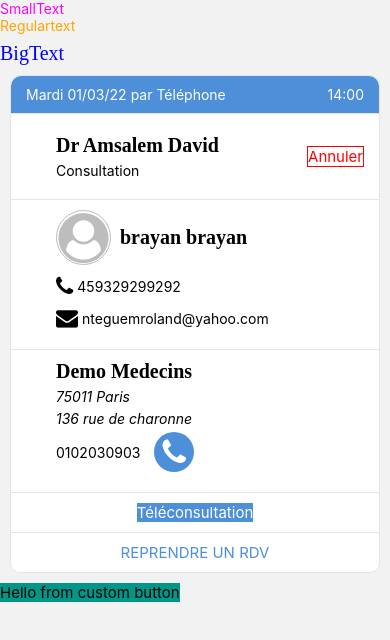
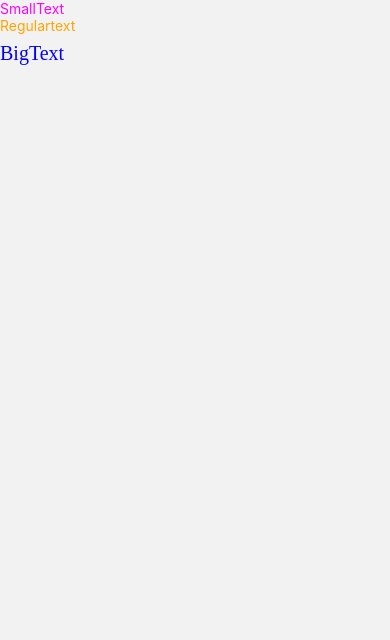
Before and after one commit to nteguem/logicRdv_reactnative, a React Native app: screen /Home in a window 390 px wide. Shown: the top 640 px of the page. Built offline with nearby package versions, Linux system fonts and the light colour scheme.

Commit message:
rdvdetails component

```diff
--- a/src/components/Motif.js
+++ /dev/null
@@ -1,58 +0,0 @@
-import React from 'react';
-import { View, Text, StyleSheet } from 'react-native';
-import { FontAwesomeIcon } from '@fortawesome/react-native-fontawesome';
-import { faEnvelope, faPhone, faUser } from '@fortawesome/free-solid-svg-icons';
-import { faCalendar, faClock } from '@fortawesome/free-regular-svg-icons';
-import Regulartext from './Texts/RegularText';
-import BigText from './Texts/BigText';
-import { colors } from './global/colors'
-import CustomAppButton from './global/CustomAppButton';
-
-const Motif = () => {
-    return (
-        <View style={styles.card}>
-            <View style={[styles.compartment, {flexDirection:'row'}]}>
-                <View style={[styles.circle, { flexDirection:'column', justifyContent:'flex-start', backgroundColor: 'green', marginTop: 10 }]} />
-                <View style={styles.compartmentContainer}>
-                    <BigText style={styles.appointmentType}>Consultation</BigText>
-                    <Regulartext style={styles.place}>Au cabinet</Regulartext>
-                </View>
-            </View>
-        </View>
-    );
-};
-
-const styles = StyleSheet.create({
-    card: {
-        backgroundColor: colors.white,
-        borderRadius: 10,
-        borderWidth: 1,
-        borderColor: colors.gray100,
-        margin: 10,
-    },
-    compartment: {
-        paddingVertical: 10,
-        paddingHorizontal: 5,
-    },
-    appointmentType: {
-        fontWeight: 'bold',
-        marginTop: 5,
-        color: colors.black,
-    },
-    place: {
-        color: colors.black,
-        marginTop: 5,
-    },
-    compartmentContainer: {
-        paddingLeft: 30,
-        paddingBottom: 10
-    },
-    circle: {
-        width: 20,
-        height: 20,
-        borderRadius: 10,
-        marginLeft: 15
-    },
-});
-
-export default Motif;
--- a/src/components/RDVDetails.js
+++ b/src/components/RDVDetails.js
@@ -5,26 +5,66 @@ import BigText from './Texts/BigText';
 import { colors } from './global/colors'
 import CustomAppButton from './global/CustomAppButton';
 import Icon from 'react-native-vector-icons/FontAwesome';
+import MaterialCommunityIcons from 'react-native-vector-icons/MaterialCommunityIcons';
 
-const RDVDetails = ({ isTeleconsultation }) => {
+const RDVDetails = (
+  {
+    date,
+    consultationMethod,
+    time,
+    doctor,
+    appointmentType,
+    patientName,
+    patientPhone,
+    patientEmail,
+    addressName,
+    addressLine1,
+    addressLine2,
+    addressPhone,
+    mode
+  }) => {
+
+  let buttonTitle;
+  switch (mode) {
+    case 'teleconsultation':
+      buttonTitle = 'Téléconsultation';
+      buttonBorderColor = colors.red;
+      buttonTextColor = colors.red;
+      firstCompartmentBackgroundColor = colors.blue;
+      break;
+    case 'prepaiementRdvTelephonique':
+      buttonTitle = 'Prépaiement Rdv Téléphonique';
+      buttonBorderColor = colors.red;
+      buttonTextColor = colors.red;
+      firstCompartmentBackgroundColor = colors.blue;
+      break;
+    case 'cancel':
+      buttonTitle = 'Annuler';
+      buttonBorderColor = 'transparent';
+      buttonTextColor = colors.gray100;
+      firstCompartmentBackgroundColor = colors.gray100;
+      break;
+    case 'rdvExist':
       return (
         <View style={styles.card}>
           <View style={[styles.compartment, styles.firstCompartment]}>
             <View style={styles.timeDetailsContainer}>
               <View style={styles.detailsContainer}>
-            <Regulartext style={styles.date}>Mardi 01/03/22</Regulartext>
-            <Regulartext style={styles.date}>par Téléphone</Regulartext>
+                <MaterialCommunityIcons name="calendar-blank" size={22} color={colors.white} marginRight={5} style={{ transform: [{ rotate: '-45deg' }] }} />
+                <Regulartext style={styles.date}>{date}</Regulartext>
+                <Regulartext style={styles.date}>{consultationMethod}</Regulartext>
               </View>
               <View style={styles.detailsContainer}>
-            <Regulartext style={styles.date}>14:00</Regulartext>
+                <MaterialCommunityIcons name="clock-outline" size={22} color={colors.white} marginRight={5} />
+                <Regulartext style={styles.date}>{time}</Regulartext>
               </View>
             </View>
           </View>
           <View style={styles.divider} />
           <View style={[styles.compartment, { flexDirection: 'row', alignItems: 'center', justifyContent: 'space-between', marginRight: 10 }]}>
             <View style={styles.compartmentContainer}>
-          <BigText style={styles.doctor}>Dr Amsalem David</BigText>
-          <Regulartext style={styles.appointmentType}>Consultation</Regulartext>
+              <BigText style={styles.doctor}>{doctor}</BigText>
+              <Regulartext style={styles.appointmentType}>{appointmentType}</Regulartext>
             </View>
             <View style={styles.button}>
               <CustomAppButton
@@ -34,7 +74,53 @@ const RDVDetails = ({ isTeleconsultation }) => {
                 borderWidth={1}
                 alignSelf='baseline'
                 borderColor={colors.red}
-            textColor= {colors.red}
+                textColor={colors.red}
+                paddingHorizontal={20}
+                paddingVertical={5}
+                borderRadius={2}
+              />
+            </View>
+          </View>
+        </View>
+      );
+      break;
+    default:
+      buttonTitle = 'Prépaiement Rdv Téléphonique';
+  }
+
+  return (
+    <View style={styles.card}>
+      <View style={[styles.compartment, styles.firstCompartment, { backgroundColor: firstCompartmentBackgroundColor }]}>
+        <View style={styles.timeDetailsContainer}>
+          <View style={styles.detailsContainer}>
+            <MaterialCommunityIcons name="calendar-blank" size={22} color={colors.white} marginRight={5} style={{ transform: [{ rotate: '-45deg' }] }} />
+            <Regulartext style={styles.date}>{date}</Regulartext>
+            <Regulartext style={styles.date}>{consultationMethod}</Regulartext>
+          </View>
+          <View style={styles.detailsContainer}>
+            <MaterialCommunityIcons name="clock-outline" size={22} color={colors.white} marginRight={5} />
+            <Regulartext style={styles.date}>{time}</Regulartext>
+          </View>
+        </View>
+      </View>
+      <View style={styles.divider} />
+      <View style={[styles.compartment, { flexDirection: 'row', alignItems: 'center', justifyContent: 'space-between', marginRight: 10 }]}>
+        <View style={styles.compartmentContainer}>
+          <BigText style={styles.doctor}>{doctor}</BigText>
+          <Regulartext style={styles.appointmentType}>{appointmentType}</Regulartext>
+        </View>
+        <View style={styles.button}>
+          <CustomAppButton
+            onPress={() => Alert.alert('Button pressed')}
+            title="Annuler"
+            bkgroundColor='transparent'
+            borderWidth={1}
+            alignSelf='baseline'
+            borderColor={buttonBorderColor}
+            textColor={buttonTextColor}
+            paddingHorizontal={20}
+            paddingVertical={5}
+            borderRadius={2}
           />
         </View>
       </View>
@@ -43,48 +129,51 @@ const RDVDetails = ({ isTeleconsultation }) => {
         <View style={styles.compartmentContainer}>
           <View style={[styles.detailsContainer, { marginBottom: 10 }]}>
             <View style={styles.circleUser}>
-              <Icon name="user-circle" size={50} color={colors.gray} />
+              <Icon name="user-circle" size={50} color={colors.gray100} />
             </View>
-            <BigText style={styles.patientName}>brayan brayan</BigText>
+            <BigText style={styles.patientName}>{patientName}</BigText>
           </View>
           <View style={[styles.detailsContainer, { marginBottom: 10 }]}>
             <Icon name="phone" size={22} color={colors.black} marginRight={5} />
-            <Regulartext style={styles.patientPhone}>459329299292</Regulartext>
+            <Regulartext style={styles.patientPhone}>{patientPhone}</Regulartext>
           </View>
           <View style={[styles.detailsContainer]}>
             <Icon name="envelope" size={22} color={colors.black} marginRight={5} />
-            <Regulartext style={styles.patientEmail}>nteguemroland@yahoo.com</Regulartext>
+            <Regulartext style={styles.patientEmail}>{patientEmail}</Regulartext>
           </View>
         </View>
       </View>
       <View style={styles.divider} />
       <View style={styles.compartment}>
         <View style={styles.compartmentContainer}>
-          <BigText style={[styles.address, { fontWeight: 'bold', marginBottom: 5 }]} >Demo Medecins</BigText>
-          <Regulartext style={[styles.address, { fontStyle: 'italic', marginBottom: 5 }]} >75011 Paris</Regulartext>
-          <Regulartext style={[styles.address, { fontStyle: 'italic', marginBottom: 5 }]} >136 rue de charonne</Regulartext>
+          <BigText style={[styles.address, { fontWeight: 'bold', marginBottom: 5 }]} >{addressName}</BigText>
+          <Regulartext style={[styles.address, { fontStyle: 'italic', marginBottom: 5 }]} >{addressLine1}</Regulartext>
+          <Regulartext style={[styles.address, { fontStyle: 'italic', marginBottom: 5 }]} >{addressLine2}</Regulartext>
           <View style={styles.detailsContainer}>
-            <Regulartext style={styles.address}>0102030903</Regulartext>
+            <Regulartext style={styles.address}>{addressPhone}</Regulartext>
             <View style={[styles.circle, { backgroundColor: colors.blue, marginLeft: 10, }]}>
-              <Icon name="phone" size={30} color={colors.white} />
+              <Icon name="phone" size={20} color={colors.white} />
             </View>
           </View>
         </View>
       </View>
       <View style={styles.divider} />
-      {isTeleconsultation ? (
-        <>
+      {mode !== 'cancel' && (
         <View style={styles.compartment}>
           <View style={styles.button}>
             <CustomAppButton
               onPress={() => Alert.alert('Button pressed')}
-                title="Téléconsultation"
+              title={buttonTitle}
               bkgroundColor={colors.blue}
               alignSelf='center'
               textColor={colors.white}
+              paddingHorizontal={25}
+              paddingVertical={8}
+              borderRadius={6}
             />
           </View>
         </View>
+      )}
       <View style={styles.divider} />
       <View style={styles.compartment}>
         <View style={styles.button}>
@@ -94,25 +183,9 @@ const RDVDetails = ({ isTeleconsultation }) => {
             bkgroundColor='transparent'
             alignSelf='center'
             textColor={colors.blue}
-                textFontSize={15}
           />
         </View>
       </View>
-        </>
-      ) : (
-        <View style={styles.compartment}>
-          <View style={styles.button}>
-            <CustomAppButton
-              onPress={() => Alert.alert('Button pressed')}
-              title="REPRENDRE UN RDV"
-              bkgroundColor='transparent'
-              alignSelf='center'
-              textColor={colors.blue}
-              textFontSize={15}
-            />
-          </View>
-        </View>
-      )}
     </View>
   );
 };
@@ -120,7 +193,7 @@ const RDVDetails = ({ isTeleconsultation }) => {
 const styles = StyleSheet.create({
   card: {
     backgroundColor: colors.white,
-    borderRadius: 10,
+    borderRadius: 20,
     borderWidth: 1,
     borderColor: colors.gray100,
     margin: 10,
@@ -184,8 +257,8 @@ const styles = StyleSheet.create({
   },
   circle: {
     flexDirection: 'row',
-    width: 40,
-    height: 40,
+    width: 30,
+    height: 30,
     borderRadius: 20,
     justifyContent: 'center',
     alignItems: 'center',
@@ -204,8 +277,9 @@ const styles = StyleSheet.create({
     width: 55,
     height: 55,
     borderWidth: 1,
-    borderColor: colors.gray,
-    marginRight: 5
+    borderColor: colors.gray100,
+    marginRight: 5,
+    elevation: 3
   }
 });
 
--- a/src/components/global/colors.js
+++ b/src/components/global/colors.js
@@ -5,6 +5,6 @@ export const colors = {
   black: '#000',
   blue: '#4d8fd9',
   gray: '#bdbdbd',
-  gray100: '#e5e5e7',
+  gray100: '#cbcbcb',
   red: '#ff0000'
 };
--- a/src/screens/Home.js
+++ b/src/screens/Home.js
@@ -2,30 +2,16 @@ import React from 'react';
 import SmallText from '../components/Texts/SmallText';
 import Regulartext from '../components/Texts/RegularText';
 import BigText from '../components/Texts/BigText';
-import RDVDetails from '../components/RDVDetails';
-import {Alert, StyleSheet, View} from 'react-native';
-import CustomAppButton from '../components/global/CustomAppButton';
-import Motif from '../components/Motif';
+import { Alert, StyleSheet, View } from 'react-native';
 
 function Home() {
   return (
     <View>
-      <SmallText style={[{color: 'magenta'}]}>SmallText</SmallText>
-      <Regulartext style={[styles.customTextStyle, {color: 'orange'}]}>
+      <SmallText style={[{ color: 'magenta' }]}>SmallText</SmallText>
+      <Regulartext style={[styles.customTextStyle, { color: 'orange' }]}>
         Regulartext
       </Regulartext>
-      <BigText style={[{color: 'blue'}]}>BigText</BigText>
-
-      <RDVDetails isTeleconsultation={true}/>
-      {/* <Motif /> */}
-      <View>
-        <CustomAppButton
-          onPress={() => Alert.alert('Button pressed')}
-          title="Hello from custom button"
-          buttonStyle={[{backgroundColor: 'transparent'}]}
-          textStyle={[styles.customStyle]}
-        />
-      </View>
+      <BigText style={[{ color: 'blue' }]}>BigText</BigText>
     </View>
   );
 }
```
Also changed, not shown: src/screens/dataMotifs.js (added, +60 -0 lines), src/screens/dataRDVDetails.js (added, +94 -0 lines). Lines whose indentation alone changed are shown as unchanged.
